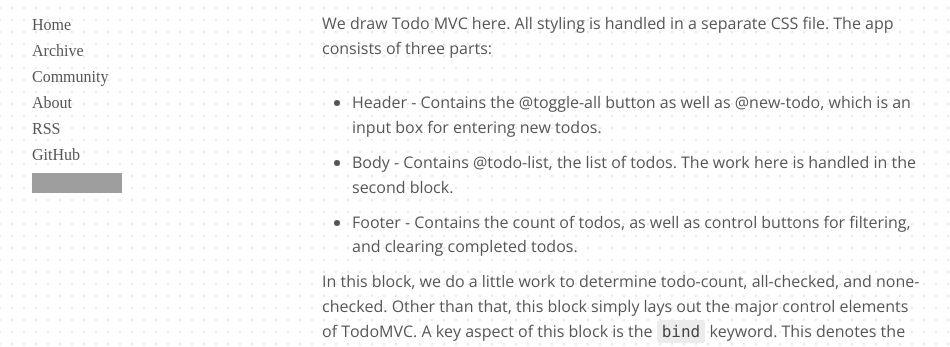
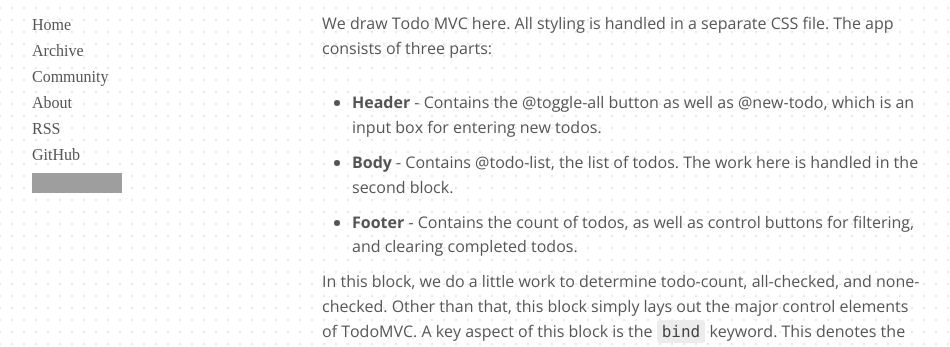
Before and after one commit to Kodowa/incidentalcomplexity, a Jekyll site: the page built from _posts/2016-08-19-todoMVC.md, in a window 1280 px wide and 900 px high, scrolled down 1101 px, cut to the strip 169-516 px from the top of the window. Shown: the whole strip, without its empty margins (18-968 px from the left). Built offline with Jekyll 4.4.1, drawn with Linux system fonts in a browser that asks for light colours; some web fonts are replaced; grey boxes are pictures that could not be loaded.

Commit message:
add emphasis

```diff
--- a/_posts/2016-08-19-todoMVC.md
+++ b/_posts/2016-08-19-todoMVC.md
@@ -24,9 +24,9 @@
 
 We draw Todo MVC here. All styling is handled in a separate CSS file. The app consists of three parts:
 
-1. Header - Contains the `@toggle-all` button as well as `@new-todo`, which is an input box for entering new todos.
-2. Body - Contains `@todo-list`, the list of todos. The work here is handled in the second block.
-3. Footer - Contains the count of todos, as well as control buttons for filtering, and clearing completed todos.
+1. __Header__ - Contains the `@toggle-all` button as well as `@new-todo`, which is an input box for entering new todos.
+2. __Body__ - Contains `@todo-list`, the list of todos. The work here is handled in the second block.
+3. __Footer__ - Contains the count of todos, as well as control buttons for filtering, and clearing completed todos.
 
 In this block, we do a little work to determine todo-count, all-checked, and none-checked. Other than that, this block simply lays out the major control elements of TodoMVC. A key aspect of this block is the `bind` keyword. This denotes the beginning of the action phase of the block, and tells Eve that to update records as data changes. This is the key component that enables Eve to react to user interaction and update the display.
 
```
